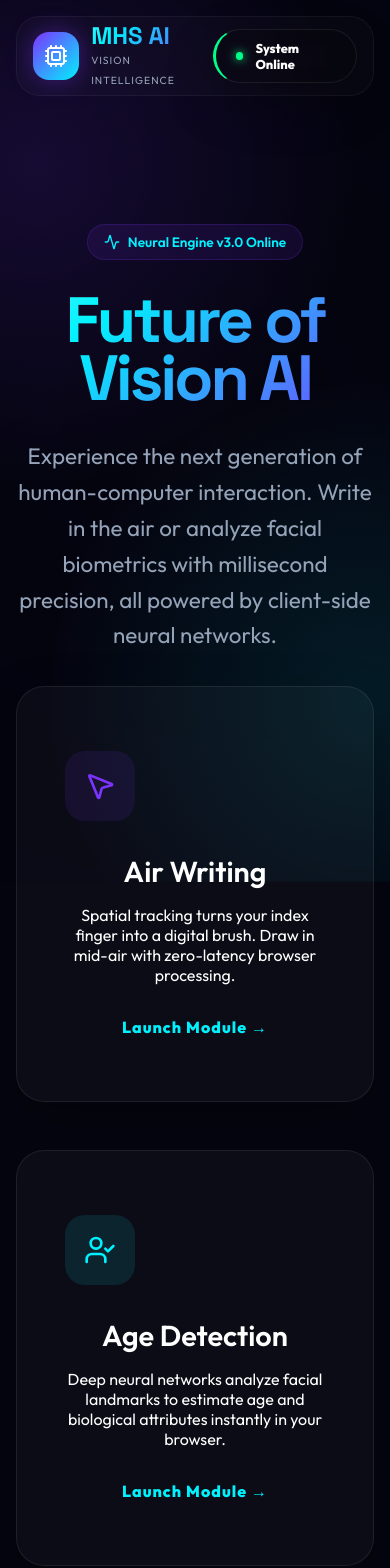
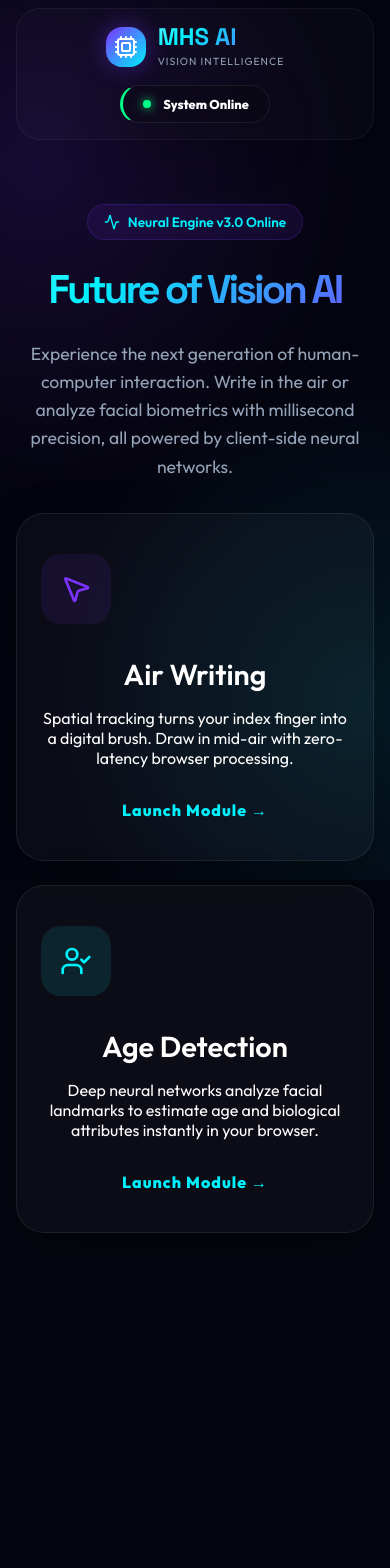
Before and after one commit to huzaifa-2006-mh/mhsai, a Next.js app: page / in a window 390 px wide. Shown: the top 1568 px of the page. After the commit the page ends 1297 px from the top, so only its background shows below. Built offline with nearby package versions, Linux system fonts and the light colour scheme.

Commit message:
Complete conversion to Next.js with Client-side AI

```diff
--- a/src/app/globals.css
+++ b/src/app/globals.css
@@ -406,6 +406,18 @@ h3 { font-size: 1.8rem; font-weight: 600; margin-bottom: 1rem; }
 
 @media (max-width: 768px) {
   .container { padding: 0 1rem; }
-  .feature-grid { grid-template-columns: 1fr; }
-  .nav-container { padding: 0 1rem; }
+  .feature-grid { grid-template-columns: 1fr; gap: 1.5rem; }
+  .nav-container { padding: 0 1rem; margin-top: 0.5rem; }
+  h1 { font-size: 3rem; }
+  .hero { padding: 4rem 0; }
+  .hero-subtitle { font-size: 1.1rem; }
+  .camera-view { gap: 1.5rem; }
+  .stat-val { font-size: 3rem; }
+  .feature-card { padding: 2.5rem 1.5rem; }
 }
+
+@media (max-width: 480px) {
+  h1 { font-size: 2.5rem; }
+  .nav-container { height: auto; padding: 1rem; flex-direction: column; gap: 1rem; }
+  .logo-box { width: 40px; height: 40px; }
+}
--- a/src/components/AgeDetection.tsx
+++ b/src/components/AgeDetection.tsx
@@ -2,7 +2,6 @@
 
 import { useEffect, useRef, useState } from 'react';
 import Webcam from 'react-webcam';
-import * as faceapi from '@vladmandic/face-api';
 import { ShieldCheck, History, Clock, Activity, Loader2 } from 'lucide-react';
 
 const MODEL_URL = 'https://vladmandic.github.io/face-api/model/';
@@ -16,6 +15,7 @@ export default function AgeDetection() {
   useEffect(() => {
     const loadModels = async () => {
       try {
+        const faceapi = await import('@vladmandic/face-api');
         console.log("Loading models...");
         await Promise.all([
           faceapi.nets.tinyFaceDetector.loadFromUri(MODEL_URL),
@@ -37,6 +37,7 @@ export default function AgeDetection() {
     const interval = setInterval(async () => {
       if (webcamRef.current && webcamRef.current.video) {
         const video = webcamRef.current.video;
+        const faceapi = await import('@vladmandic/face-api');
         const detections = await faceapi.detectSingleFace(video, new faceapi.TinyFaceDetectorOptions())
           .withFaceLandmarks()
           .withAgeAndGender();
--- a/src/components/AirWriting.tsx
+++ b/src/components/AirWriting.tsx
@@ -2,8 +2,6 @@
 
 import { useEffect, useRef, useState } from 'react';
 import Webcam from 'react-webcam';
-import { Hands, Results } from '@mediapipe/hands';
-import * as drawingUtils from '@mediapipe/drawing_utils';
 import { RefreshCw, ShieldCheck, History, Clock, Activity } from 'lucide-react';
 
 export default function AirWriting() {
@@ -12,10 +10,15 @@ export default function AirWriting() {
   const offscreenCanvasRef = useRef<HTMLCanvasElement>(null);
   const [logs, setLogs] = useState<{timestamp: number, value: string}[]>([]);
   const pointsRef = useRef<{x: number, y: number}[]>([]);
-  const handsRef = useRef<Hands | null>(null);
+  const handsRef = useRef<any>(null);
 
   useEffect(() => {
-    const hands = new Hands({
+    let hands: any;
+
+    const initHands = async () => {
+      // @ts-ignore
+      const mpHands = await import('@mediapipe/hands');
+      hands = new mpHands.Hands({
         locateFile: (file) => {
           return `https://cdn.jsdelivr.net/npm/@mediapipe/hands/${file}`;
         }
@@ -37,13 +40,19 @@ export default function AirWriting() {
         }
       }, 50);
 
+      return interval;
+    };
+
+    let intervalId: any;
+    initHands().then(id => intervalId = id);
+
     return () => {
-      clearInterval(interval);
-      hands.close();
+      if (intervalId) clearInterval(intervalId);
+      if (hands) hands.close();
     };
   }, []);
 
-  const onResults = (results: Results) => {
+  const onResults = async (results: any) => {
     if (!canvasRef.current || !offscreenCanvasRef.current) return;
     const canvasCtx = canvasRef.current.getContext('2d');
     const offscreenCtx = offscreenCanvasRef.current.getContext('2d');
@@ -100,12 +109,15 @@ export default function AirWriting() {
 
     // Optional: Draw landmarks for feedback
     if (results.multiHandLandmarks) {
+      const drawingUtils = await import('@mediapipe/drawing_utils');
+      const mpHands = await import('@mediapipe/hands');
       for (const landmarks of results.multiHandLandmarks) {
-        drawingUtils.drawConnectors(canvasCtx, landmarks, Hands.HAND_CONNECTIONS, {color: '#7d33ff', lineWidth: 2});
+        drawingUtils.drawConnectors(canvasCtx, landmarks, mpHands.HAND_CONNECTIONS, {color: '#7d33ff', lineWidth: 2});
         drawingUtils.drawLandmarks(canvasCtx, landmarks, {color: '#00f2fe', lineWidth: 1, radius: 2});
       }
     }
   };
+
 
   const resetCanvas = () => {
     if (offscreenCanvasRef.current) {
```
Also changed, not shown: package.json (+13 -6 lines), 1 other file (tests, documents, lock files or other folders). Lines whose indentation alone changed are shown as unchanged.
